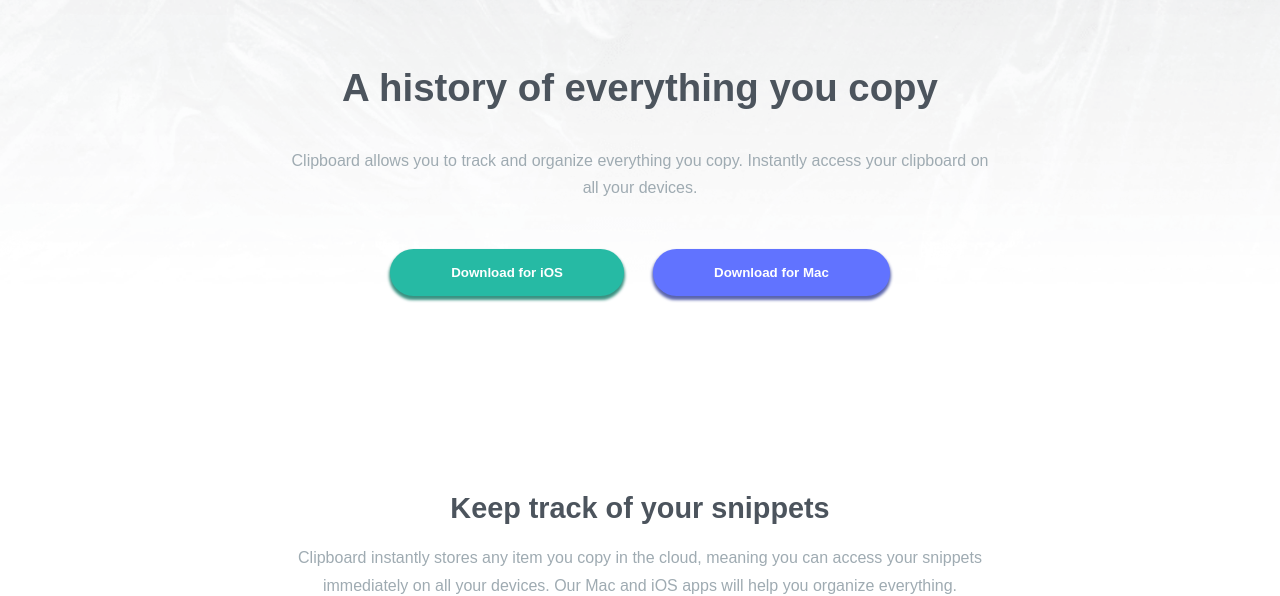
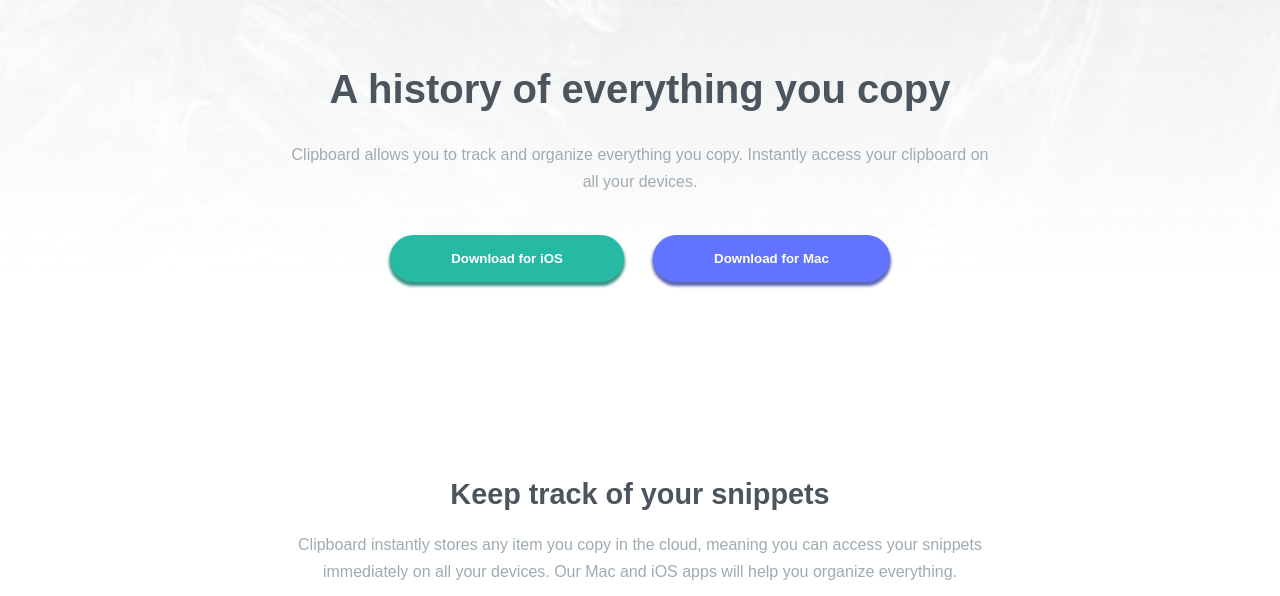
Before and after one commit to arnaudouttier/src, a website built with Parcel: page index.html in a window 1280 px wide. Shown: the part 224-820 px from the top of the page. Built offline with nearby package versions, Linux system fonts and the light colour scheme; a web font is replaced by a local one.

Commit message:
global scss

```diff
--- a/assets/scss/components/_title-text-buttons.scss
+++ b/assets/scss/components/_title-text-buttons.scss
@@ -1,15 +1,15 @@
 .title-text-buttons {
   display: flex;
   flex-flow: column;
-  row-gap: 2rem;
+  row-gap: 1.5rem;
   text-align: center;
 
   h1 {
-    /* 1.9rem(30.4px) @ 23.4375rem(375px) increasing to 2.4rem(38.4px) @ 70rem(1120px) */
+    /* 1.9rem(30.4px) @ 23.4375rem(375px) increasing to 2.5rem(40px) @ 70rem(1120px) */
     font-size: clamp(
       1.9rem,
-      calc(1.9rem + ((1vw - 0.234375rem) * 1.0738)),
-      2.4rem
+      calc(1.9rem + ((1vw - 0.234375rem) * 1.2886)),
+      2.5rem
     );
   }
 
```
Also changed, not shown: 1 other file.
